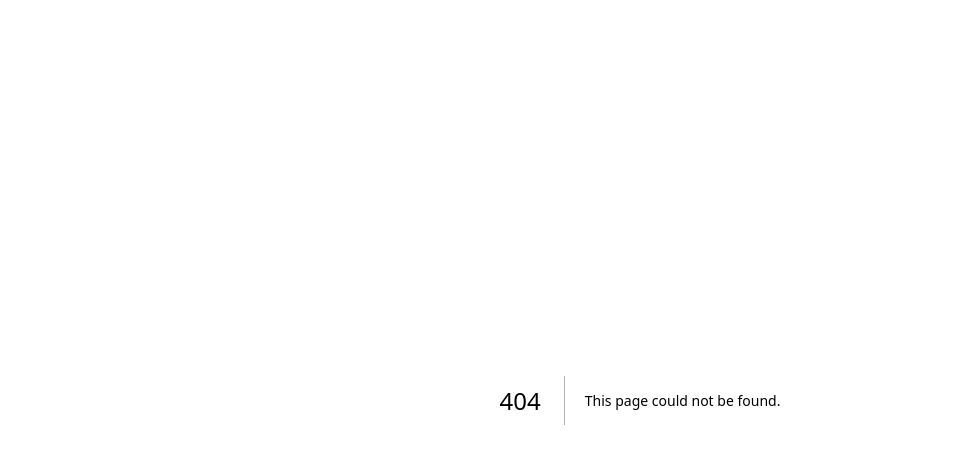
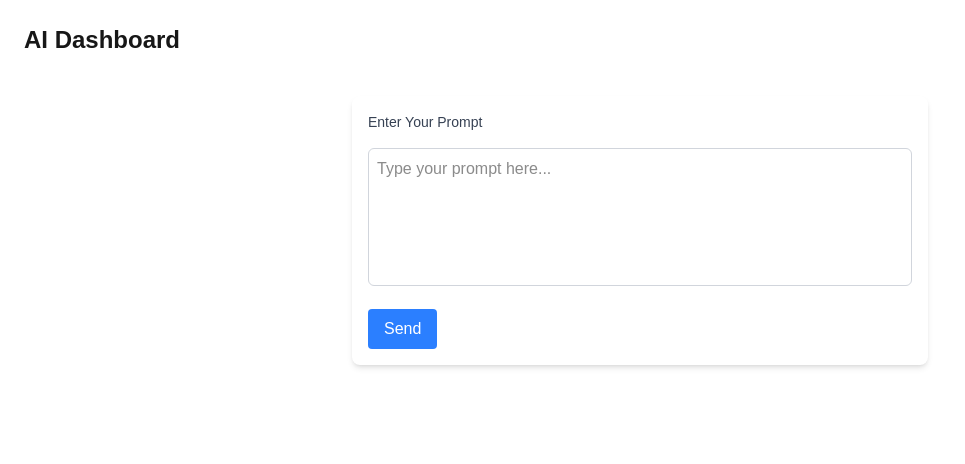
Before and after one commit to FiratSomek/Daily-Task-With-AI, a Next.js app: page /ai in a window 1280 px wide. Before the commit this address had no page. Shown: the top 464 px of the page, without its empty margins (0-965 px from the left). Built offline with nearby package versions, Linux system fonts and the light colour scheme.

Commit message:
ai page has been created

```diff
--- /dev/null
+++ b/src/app/ai/page.tsx
@@ -0,0 +1,29 @@
+// app/ai/page.tsx veya pages/ai.tsx
+"use client";
+import React, { useState } from "react";
+import PromptForm from "../components/PromptForm";
+
+const AIScreen = () => {
+  const [lastPrompt, setLastPrompt] = useState("");
+
+  const handlePromptSubmit = (prompt: string) => {
+    console.log("AI için gelen prompt:", prompt);
+    setLastPrompt(prompt);
+    // burada API'ye gönderme veya AI işlem başlatma yapılabilir
+  };
+
+  return (
+    <div className="p-6">
+      <h1 className="text-2xl font-bold mb-4">AI Dashboard</h1>
+      <PromptForm onSubmit={handlePromptSubmit} />
+      {lastPrompt && (
+        <div className="mt-4 p-4 bg-gray-100 rounded shadow">
+          <p className="font-medium text-gray-700">Last prompt:</p>
+          <p>{lastPrompt}</p>
+        </div>
+      )}
+    </div>
+  );
+};
+
+export default AIScreen;
--- a/src/app/components/PromptForm/index.tsx
+++ b/src/app/components/PromptForm/index.tsx
@@ -1,7 +1,11 @@
 "use client";
 import React, { useState } from "react";
 
-const PromptForm = () => {
+type PromptFormProps = {
+  onSubmit: (value: string) => void;
+};
+
+const PromptForm = ({ onSubmit }: PromptFormProps) => {
   const [prompt, setPrompt] = useState("");
   const [error, setError] = useState("");
   const handleSubmit = (e: React.FormEvent) => {
@@ -12,6 +16,7 @@ const PromptForm = () => {
       return;
     }
     setError("");
+    onSubmit(prompt);
     setPrompt("");
   };
   return (
```
